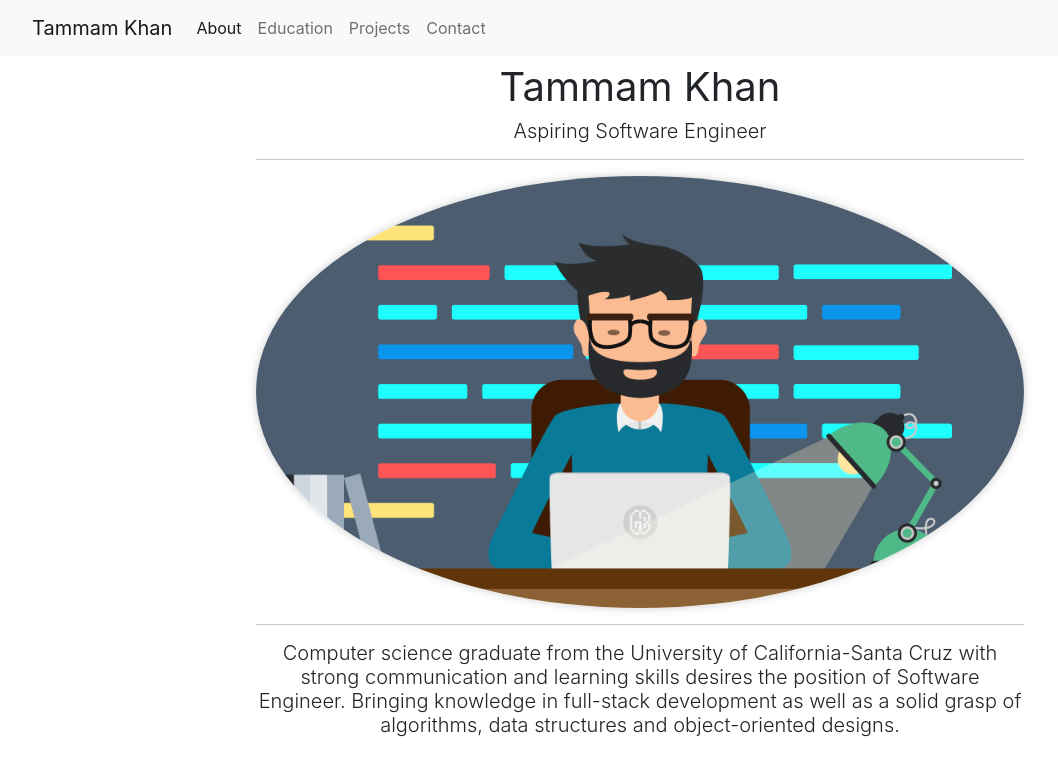
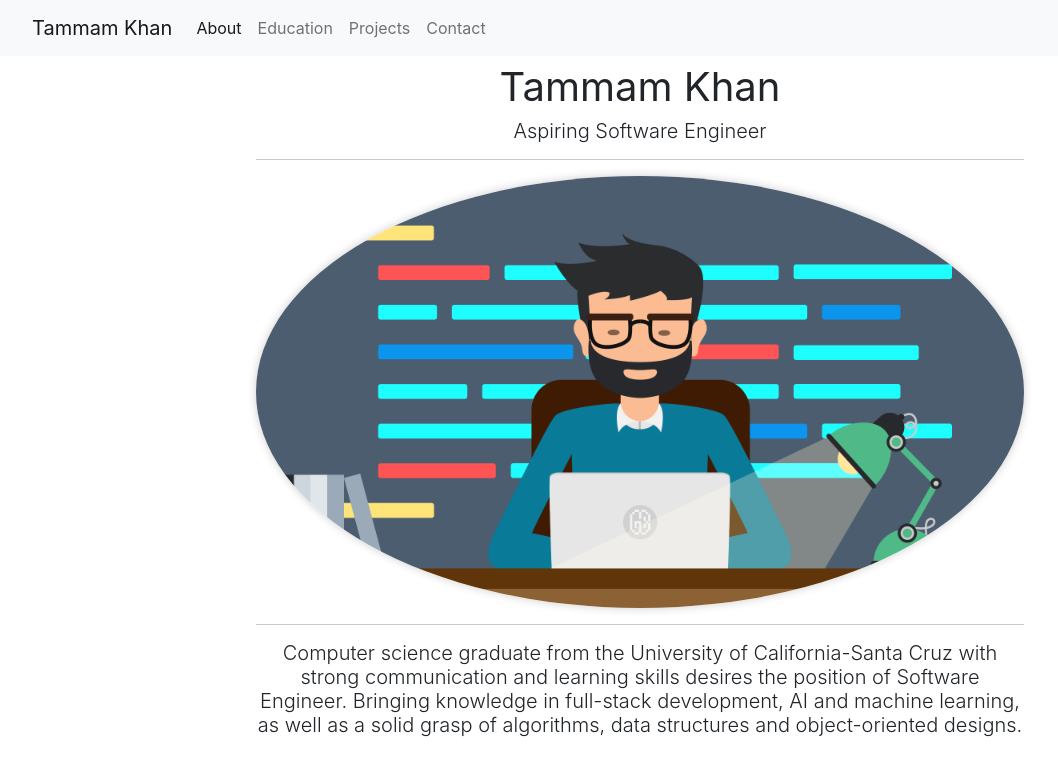
Before and after one commit to tammamakhan/personal-website, a React (Create React App) app: page /about in a window 1280 px wide. Shown: the top 776 px of the page, without its empty margins (0-1058 px from the left). Built offline with nearby package versions, Linux system fonts and the light colour scheme.

Commit message:
Summary updated

```diff
--- a/src/components/about.jsx
+++ b/src/components/about.jsx
@@ -21,7 +21,7 @@
       ></img>
       <hr />
       <div style={{ paddingBottom: 50 }}>
-        <PageDescription description="Computer science graduate from the University of California-Santa Cruz with strong communication and learning skills desires the position of Software Engineer. Bringing knowledge in full-stack development as well as a solid grasp of algorithms, data structures and object-oriented designs." />
+        <PageDescription description="Computer science graduate from the University of California-Santa Cruz with strong communication and learning skills desires the position of Software Engineer. Bringing knowledge in full-stack development, AI and machine learning, as well as a solid grasp of algorithms, data structures and object-oriented designs." />
       </div>
     </div>
   );
```
